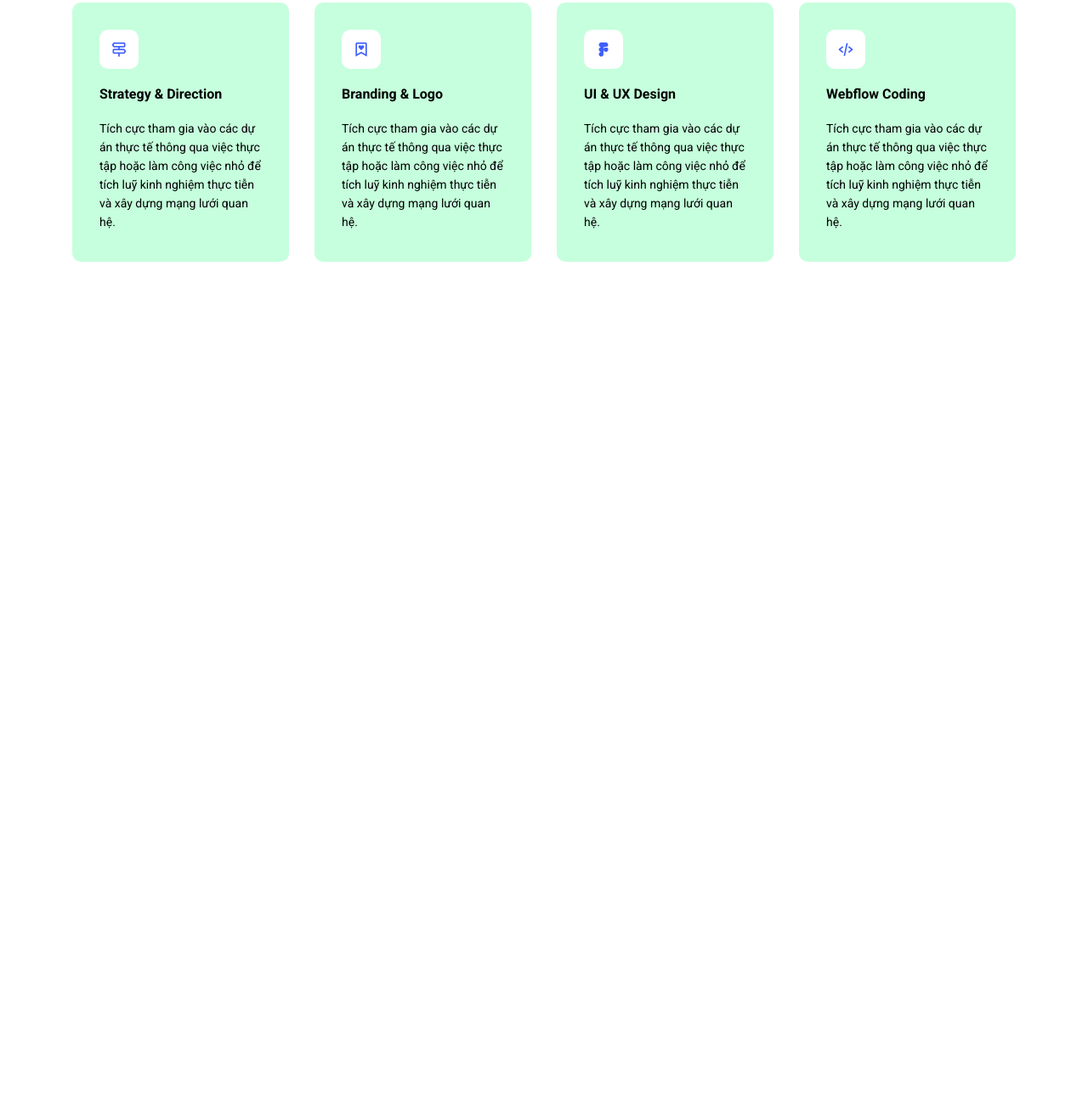
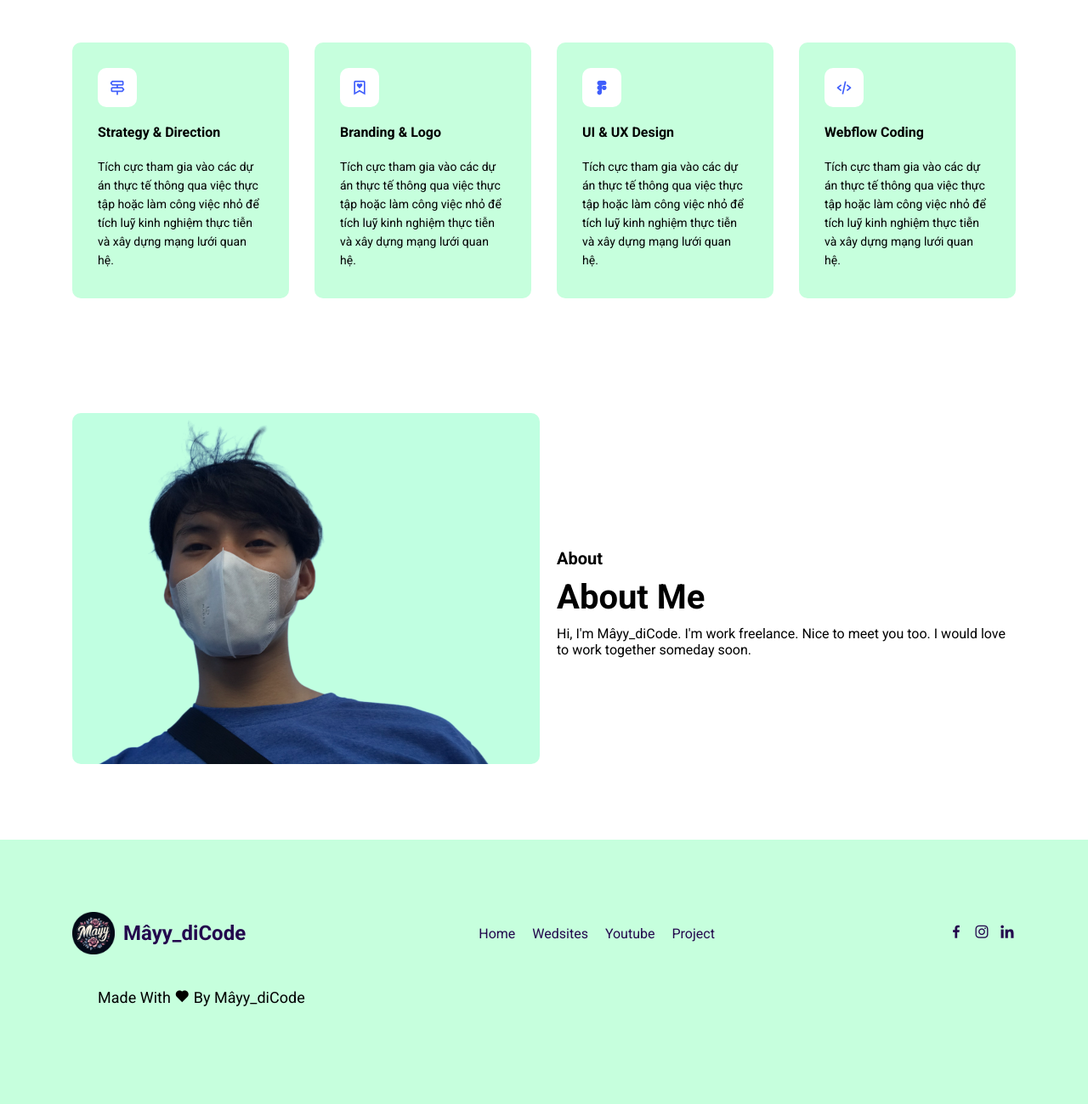
Before and after one commit to mayydicode/M-yy_diCode-Portfolio--2, a plain HTML site: page index.html in a window 1280 px wide. Shown: the part 985-2284 px from the top of the page at 85% size. Before the commit the page ends 1293 px from the top, so only its background shows below. Drawn offline with nearby package versions, Linux system fonts and the light colour scheme.

Commit message:
source day13-1

```diff
--- a/index.css
+++ b/index.css
@@ -10,26 +10,26 @@ html {
   font-family: "Roboto", sans-serif;
 }
 
-body {
+/* body {
   height: 100vh;
   width: 100vw;
-}
+} */
 
 /* Css-nav */
 
-nav .logo img {
+nav .logo img,
+.footer-logo img {
   height: 50px;
   width: 50px;
 }
 
 a {
   text-decoration: none;
-  color: #355c7d;
+  color: #1c1e53;
   transition: color 0.3s ease;
 }
 
-a:hover {
-  color: #1c1e53;
+nav ul a:hover {
   border-bottom: 1px solid #1c1e53;
 }
 
@@ -72,11 +72,10 @@ nav {
 .logo {
   display: flex;
   align-items: center;
-
   gap: 10px;
 }
 
-.logo a {
+nav .logo a {
   font-weight: bold;
   font-size: 20px;
 }
@@ -149,16 +148,20 @@ p {
 
 .ava img {
   border-radius: 10px;
+  width: 500px;
 }
 
 /* Css-skill */
 
 .skills {
   padding: 110px 85px 0;
-  margin-bottom: 900px;
+  margin-bottom: 50px;
 }
 
-.skills h3 {
+.skills h3,
+.about .right h3,
+.portfolio .header h3,
+.feedback h3 {
   font-size: 40px;
   margin-top: 20px;
 }
@@ -173,7 +176,7 @@ p {
   background-color: #c6ffdd;
   border-radius: 10px;
   width: 25%;
-  padding: 32px;
+  padding: 30px;
   cursor: pointer;
   transition: all 0.3s ease;
   border-bottom: 4px solid transparent;
@@ -205,3 +208,96 @@ p {
   font-size: 14px;
   line-height: 22px;
 }
+
+/* Css-About */
+
+.about {
+  background-color: #fff;
+  padding: 85px;
+  display: flex;
+
+  align-items: center;
+  justify-content: space-between;
+  gap: 20px;
+}
+
+.about .about-ava img {
+  width: 550px;
+  border-radius: 10px;
+}
+
+.about-info {
+  font-size: 16px;
+  margin-top: 30px;
+}
+
+/* Css-footer */
+
+footer {
+  background-color: #c6ffdd;
+  display: flex;
+  padding: 85px;
+  /* gap: 40px; */
+  flex-direction: column;
+}
+
+.footer-top {
+  align-items: center;
+}
+
+footer .footer-top,
+.social-icon ul {
+  display: flex;
+  justify-content: space-between;
+}
+
+.contact ul {
+  display: flex;
+  justify-content: space-between;
+  gap: 20px;
+  font-size: 16px;
+  transition: color 0.3s ease;
+}
+
+.footer-top .footer-logo {
+  display: flex;
+  font-size: 24px;
+  font-weight: bold;
+  align-items: center;
+  gap: 10px;
+}
+
+.footer-top .footer-logo a,
+.contact ul a,
+.social-icon a {
+  color: #23074d;
+}
+
+.social-icon {
+  display: flex;
+  align-items: center;
+  gap: 10px;
+  font-size: 20px;
+}
+
+.social-icon :hover {
+  scale: 1.15;
+}
+
+.contact a:hover {
+  border-bottom: 1px solid #23074d;
+}
+
+footer .footer-button {
+  display: flex;
+  padding: 30px;
+  font-size: 18px;
+}
+
+footer .footer-button p span {
+  align-items: center;
+}
+
+.footer-button p span :hover {
+  color: red;
+}
--- a/index.html
+++ b/index.html
@@ -1,19 +1,15 @@
 <!DOCTYPE html>
 <html lang="en">
+
 <head>
   <meta charset="UTF-8" />
   <meta name="viewport" content="width=device-width, initial-scale=1.0" />
   <title>Mâyy_diCode-Portfolio-#2</title>
-    <link
-      href="https://unpkg.com/boxicons@2.1.4/css/boxicons.min.css"
-      rel="stylesheet"
-    />
+  <link href="https://unpkg.com/boxicons@2.1.4/css/boxicons.min.css" rel="stylesheet" />
   <link rel="stylesheet" href="index.css" />
-    <link
-      rel="icon"
-      href="https://cdn.pixabay.com/photo/2016/09/24/20/11/dab-1692452_1280.png"
-    />
+  <link rel="icon" href="https://cdn.pixabay.com/photo/2016/09/24/20/11/dab-1692452_1280.png" />
 </head>
+
 <body>
   <nav>
     <div class="logo">
@@ -21,11 +17,10 @@
       <a href="https://github.com/mayydicode" target="_blank">Mâyy_diCode</a>
     </div>
     <ul>
-        <li><a href="#Main">Home</a></li>
-        <li><a href="#Skill">Skill</a></li>
-        <li><a href="#Aboutme">About Me</a></li>
-        <li><a href="#Portfolio">Portfolio</a></li>
-        <li><a href="Feedback">Feed back</a></li>
+      <li><a href="#main">Home</a></li>
+      <li><a href="#skills">Skill</a></li>
+      <li><a href="#about">About Me</a></li>
+      <li><a href="#footer">Portfolio</a></li>
     </ul>
     <button>Contact Me</button>
     <button id="menuButton" onclick="openMenu()">
@@ -38,12 +33,8 @@
       <h5>Hi, I'm <span> Mâyy_diCode</span></h5>
       <h3>I'm work freelance.</h3>
       <p>Nice to meet you too. I would love to work together someday soon!</p>
-        <a
-          href="https://l.facebook.com/l.php?u=https%3A%2F%2Fwww.instagram.com%2Fduchung1107%3Ffbclid%3DIwAR3UmXB28ceisZjCGfraHe-Lniz6HtootPH_AsgU6GwVHXmP1lNvYF_oApo&h=AT2O2CuHr-JmrS_b5qgr4QzBk7WU6Etg2TykEZlUBmDhplE_P_HMTk8eFO_I6dizhLOsA8BwByBQFD6Wf0YeluzXqYhoWoWvW9oq_CiFw-0GQYV9CFtHYzKQgQFabwIMIa6J"
-          target="_blank"
-          class="folow"
-          >Folow Me</a
-        >
+      <a href="https://l.facebook.com/l.php?u=https%3A%2F%2Fwww.instagram.com%2Fduchung1107%3Ffbclid%3DIwAR3UmXB28ceisZjCGfraHe-Lniz6HtootPH_AsgU6GwVHXmP1lNvYF_oApo&h=AT2O2CuHr-JmrS_b5qgr4QzBk7WU6Etg2TykEZlUBmDhplE_P_HMTk8eFO_I6dizhLOsA8BwByBQFD6Wf0YeluzXqYhoWoWvW9oq_CiFw-0GQYV9CFtHYzKQgQFabwIMIa6J"
+        target="_blank" class="folow">Folow Me</a>
     </div>
     <div class="ava">
       <img src="./picture/ava.png" alt="Mâyy_diCode" />
@@ -88,6 +79,54 @@ việc nhỏ để tích luỹ kinh nghiệm thực tiễn và xây dựng mạn
       </div>
     </div>
   </div>
+
+  <div class="about" id="about">
+    <div class="about-ava"><img src="./picture/about-ava-2.png" alt=""></div>
+    <div class="about-info">
+      <h5>About</h5>
+      <h3>About Me</h3>
+      <p>Hi, I'm Mâyy_diCode. I'm work freelance. Nice to meet you too. I would love to work together someday soon.
+      </p>
+    </div>
+  </div>
+
+  <footer>
+    <div class="footer-top">
+      <div class="footer-logo">
+        <img src="./picture/logo.gif" alt="" />
+        <a href="https://github.com/mayydicode" target="_blank">Mâyy_diCode</a>
+      </div>
+
+        <div class="contact">
+          <ul>
+            <li><a href="#Main">Home</a></li>
+            <li><a href="#Wedsites">Wedsites</a></li>
+            <li><a href="#Youtube">Youtube</a></li>
+            <li><a href="#Project">Project</a></li>
+          </ul>
+        </div>
+
+        <div class="social-icon">
+          <a href="https://www.facebook.com/profile.php?id=100006767285307" target="_blank"><i
+              class='bx bxl-facebook'></i></a>
+          <a href="https://www.instagram.com/duchung1107/?fbclid=IwAR2xfEw0KWD3d8fuA3BpKbITrBgyZ9FxuI9FOebuNYlan7177YXuIXZt7ac"
+            target="_blank">
+            <i class='bx bxl-instagram'></i></a>
+          <a href="https://l.facebook.com/l.php?u=https%3A%2F%2Flinktr.ee%2Ftranduchung%3Ffbclid%3DIwAR0qz6zShiyZRuJFu1l55Q4er_4a3wFGbjAsyTtf1MPfymUN8dHFSI0vWmA&h=AT06k3OxtSuscrE8h1UntzB5zdZ0ISXs63tRU7MUX6cuGlZWWoZw9CFJJLRp8FIPPR8SftPfqy6c4kug81pqFxwvKKWz1nlG5_e3BMPzte59izfa6Of2JuuJg564W846kPnR3w"
+            target="_blank">
+            <i class='bx bxl-linkedin'></i></a>
+
+      </div>
+  </div>
+
+      <div class="footer-button">
+        <p>Made With
+          <span><i class='bx bxs-heart'></i></span> By Mâyy_diCode
+        </p>
+      </div>
+
+  </footer>
   <script src="script.js"></script>
 </body>
+
 </html>
--- a/script.js
+++ b/script.js
@@ -1,4 +1,4 @@
 function openMenu() {
-  const nav = document.querySelector("nav");
+  let nav = document.querySelector("nav");
   nav.classList.toggle("open");
 }
```
Also changed, not shown: picture/about-ava-2.png (added), picture/about-ava.png (added), picture/favicon logo.png (added). Lines whose indentation alone changed are shown as unchanged.
